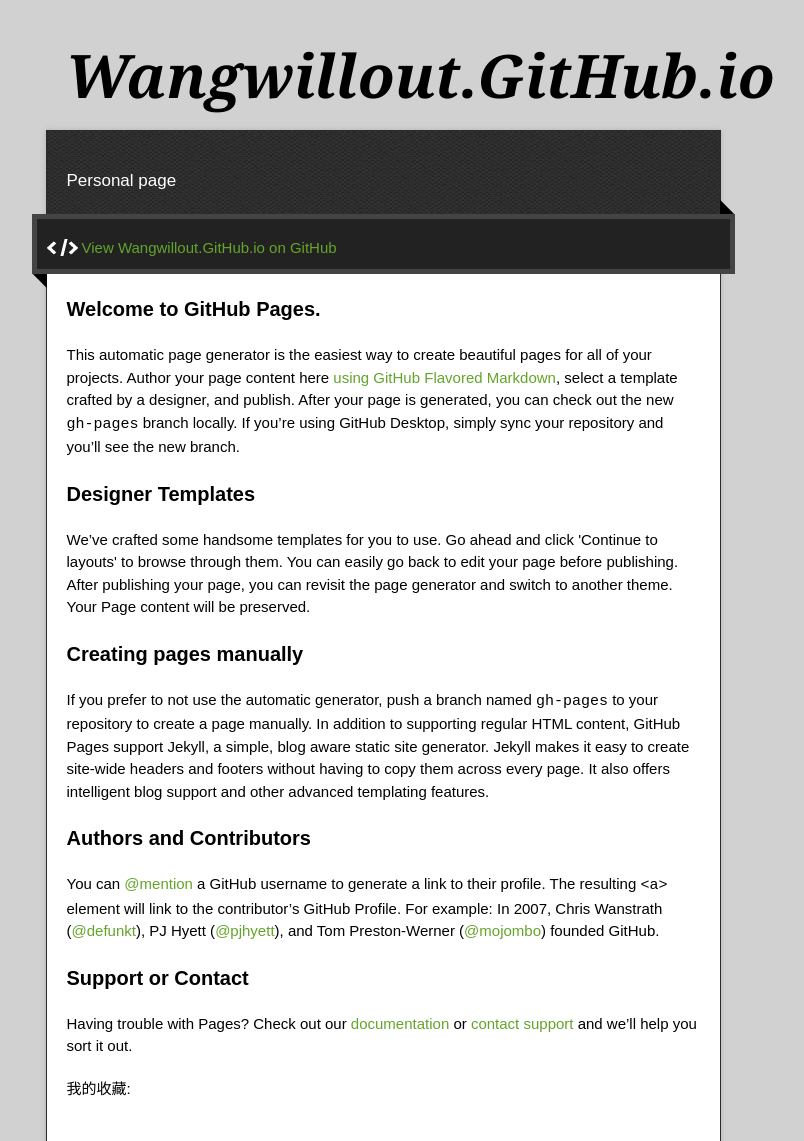
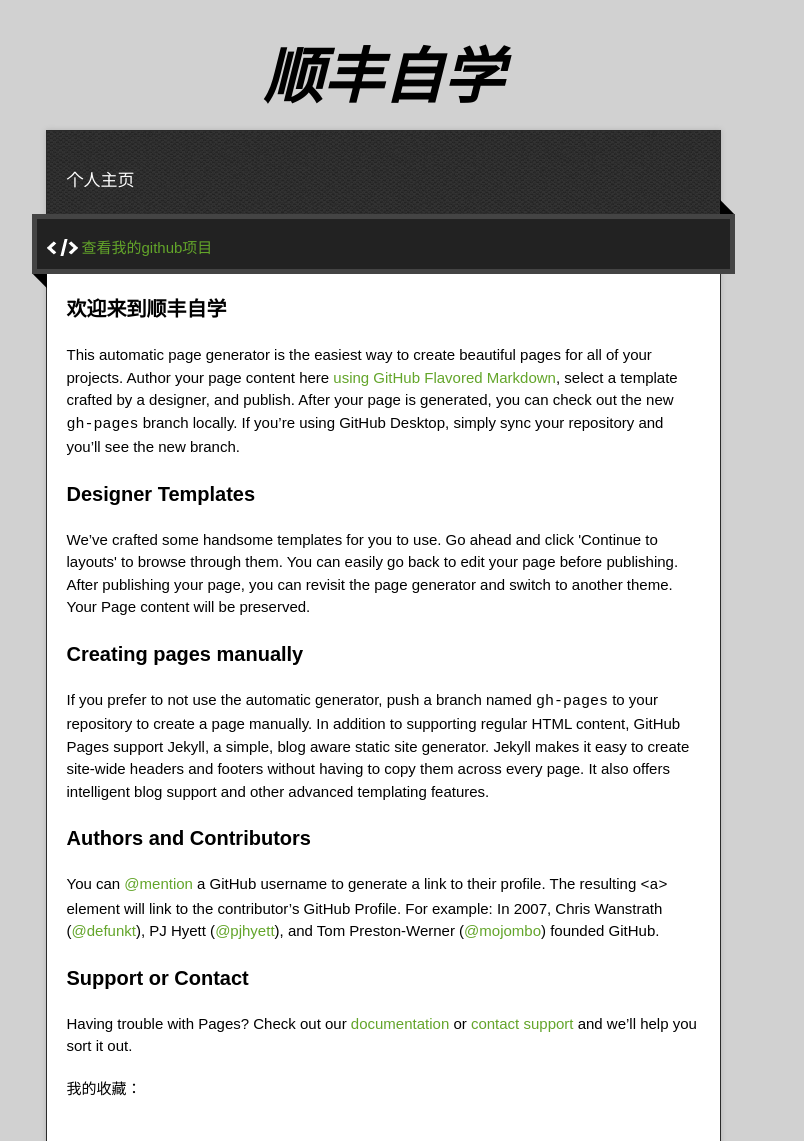
Before and after one commit to wangwillout/wangwillout.github.io, a plain HTML site: page index.html in a window 1280 px wide. Shown: the top 1141 px of the page, without its empty margins (257-1061 px from the left). Drawn offline with nearby package versions, Linux system fonts and the light colour scheme.

Commit message:
update index

```diff
--- a/index.html
+++ b/index.html
@@ -11,7 +11,7 @@
   <script type="text/javascript" src="https://ajax.googleapis.com/ajax/libs/jquery/1.7.1/jquery.min.js"></script>
   <script type="text/javascript" src="javascripts/script.js"></script>
 
-  <title>Wangwillout.GitHub.io</title>
+  <title>顺丰出品</title>
   <meta name="description" content="Personal page">
 
   <meta name="viewport" content="width=device-width,initial-scale=1">
@@ -22,20 +22,20 @@
 
   <div class="wrapper">
     <header>
-      <h1 class="title">Wangwillout.GitHub.io</h1>
+      <h1 class="title">顺丰自学</h1>
     </header>
     <div id="container">
-      <p class="tagline">Personal page</p>
+      <p class="tagline">个人主页</p>
       <div id="main" role="main">
         <div class="download-bar">
         <div class="inner">
-          <a href="https://github.com/wangwillout" class="code">View Wangwillout.GitHub.io on GitHub</a>
+          <a href="https://github.com/wangwillout" class="code">查看我的github项目</a>
         </div>
         <span class="blc"></span><span class="trc"></span>
         </div>
         <article class="markdown-body">
           <h3>
-<a id="welcome-to-github-pages" class="anchor" href="#welcome-to-github-pages" aria-hidden="true"><span aria-hidden="true" class="octicon octicon-link"></span></a>Welcome to GitHub Pages.</h3>
+<a id="welcome-to-github-pages" class="anchor" href="#welcome-to-github-pages" aria-hidden="true"><span aria-hidden="true" class="octicon octicon-link"></span></a>欢迎来到顺丰自学</h3>
 
 <p>This automatic page generator is the easiest way to create beautiful pages for all of your projects. Author your page content here <a href="https://guides.github.com/features/mastering-markdown/">using GitHub Flavored Markdown</a>, select a template crafted by a designer, and publish. After your page is generated, you can check out the new <code>gh-pages</code> branch locally. If you’re using GitHub Desktop, simply sync your repository and you’ll see the new branch.</p>
 
@@ -58,7 +58,7 @@
 <a id="support-or-contact" class="anchor" href="#support-or-contact" aria-hidden="true"><span aria-hidden="true" class="octicon octicon-link"></span></a>Support or Contact</h3>
 
 <p>Having trouble with Pages? Check out our <a href="https://help.github.com/pages">documentation</a> or <a href="https://github.com/contact">contact support</a> and we’ll help you sort it out.</p>
-<p>我的收藏:</p>
+<p>我的收藏：</p>
         </article>
       </div>
     </div>
```
